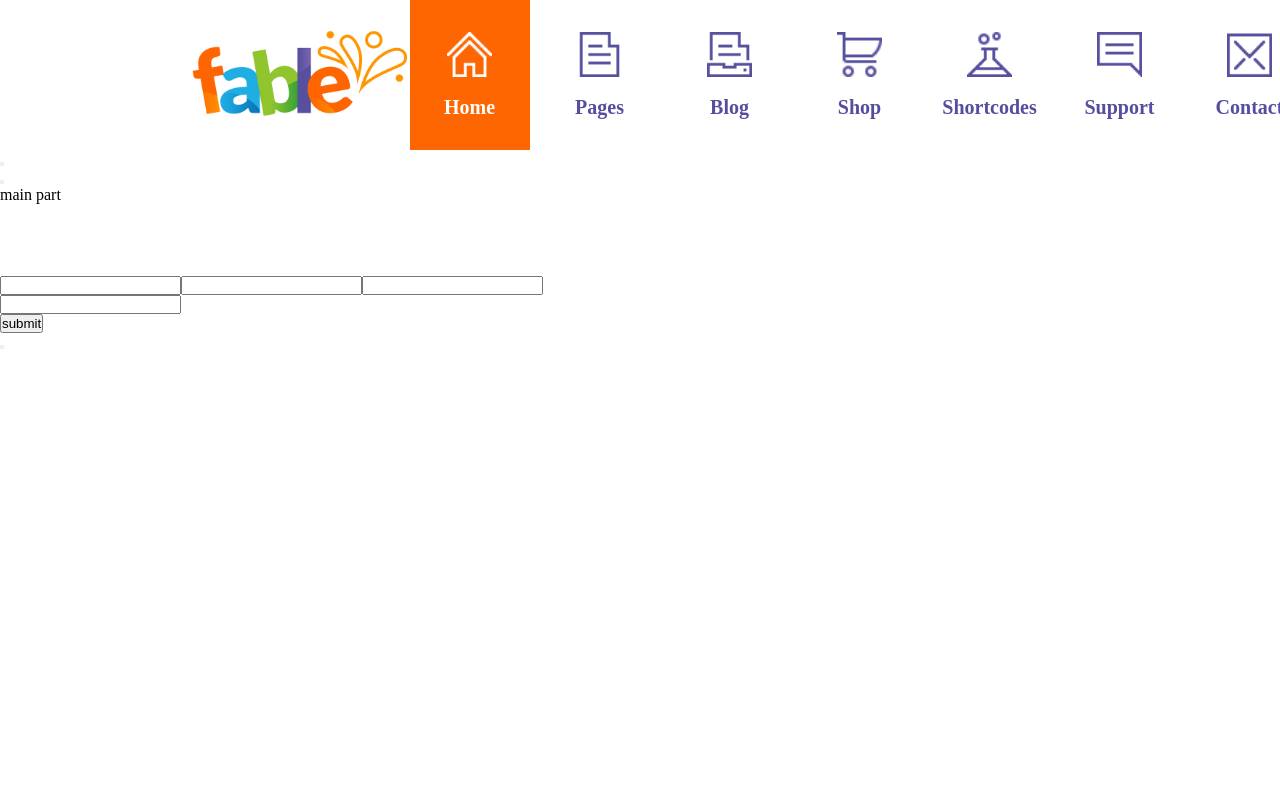
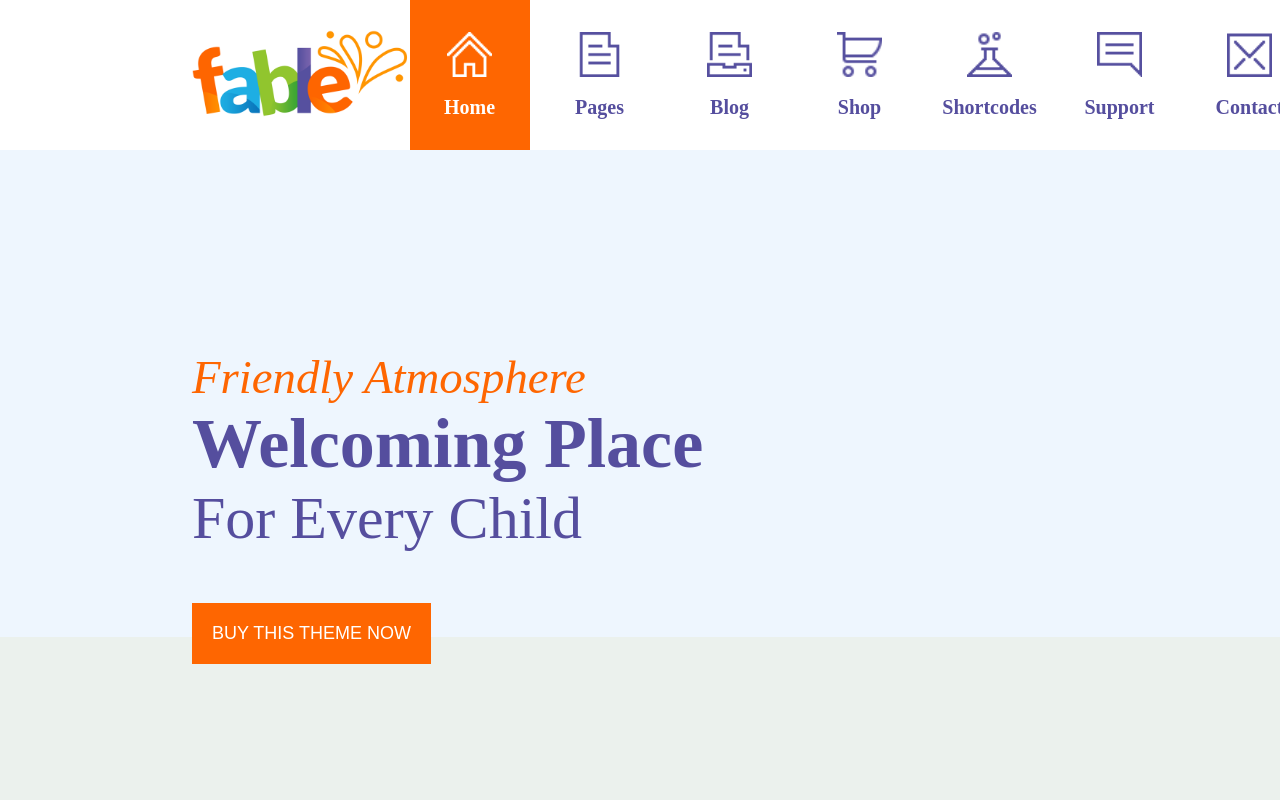
Before and after one commit to MirkoGLostia/proj-html-vuejs, a Vue app: page / in a window 1280 px wide. Shown: the top 800 px of the page. Built offline with nearby package versions, Linux system fonts and the light colour scheme; the HTML template or start-up script is replaced by a standard one.

Commit message:
jumbotron to insert images

```diff
--- a/src/components/PageHeader.vue
+++ b/src/components/PageHeader.vue
@@ -33,16 +33,23 @@ export default {
         </nav>
 
         <!-- componente jumbotron -->
-        <section>
+        <section id="jumbotron">
             <!-- immagini in background (da far ruotare con timer come bonus) -->
             <div>
                 <!-- 3 titoli con stili diversi da rivedere alla fine pre bonus -->
-                <h3></h3>
-                <h1></h1>
-                <h2></h2>
+                <h3>
+                    Friendly Atmosphere
+                </h3>
+                <h1>
+                    Welcoming Place
+                </h1>
+                <h2>
+                    For Every Child
+                </h2>
 
                 <button>
                     <!-- button da rivedere commissione per hover -->
+                    BUY THIS THEME NOW
                 </button>
             </div>
         </section>
@@ -106,4 +113,47 @@ nav {
     }
 
 }
+
+#jumbotron {
+    height: 750px;
+    background: linear-gradient(to bottom,
+            rgb(238, 246, 254) 0%,
+            rgb(238, 246, 254) 65%,
+            rgb(235, 241, 237) 65%,
+            rgb(235, 241, 237) 100%);
+
+    font-size: 40px;
+    color: v.$myButterflyBush;
+
+    div {
+        @include myBaseContainerCenter;
+        flex-direction: column;
+        align-items: flex-start;
+        padding-top: 200px;
+
+        h3 {
+            color: v.$myBlazeOrange;
+            font-style: italic;
+            font-weight: 100;
+        }
+
+        h1 {
+            font-size: 70px;
+        }
+
+        h2 {
+            font-weight: 100;
+        }
+
+        button {
+            background-color: v.$myBlazeOrange;
+            margin-top: 50px;
+            font-size: 18px;
+            border: none;
+            padding: 20px;
+            color: white;
+        }
+    }
+
+}
 </style>
```
